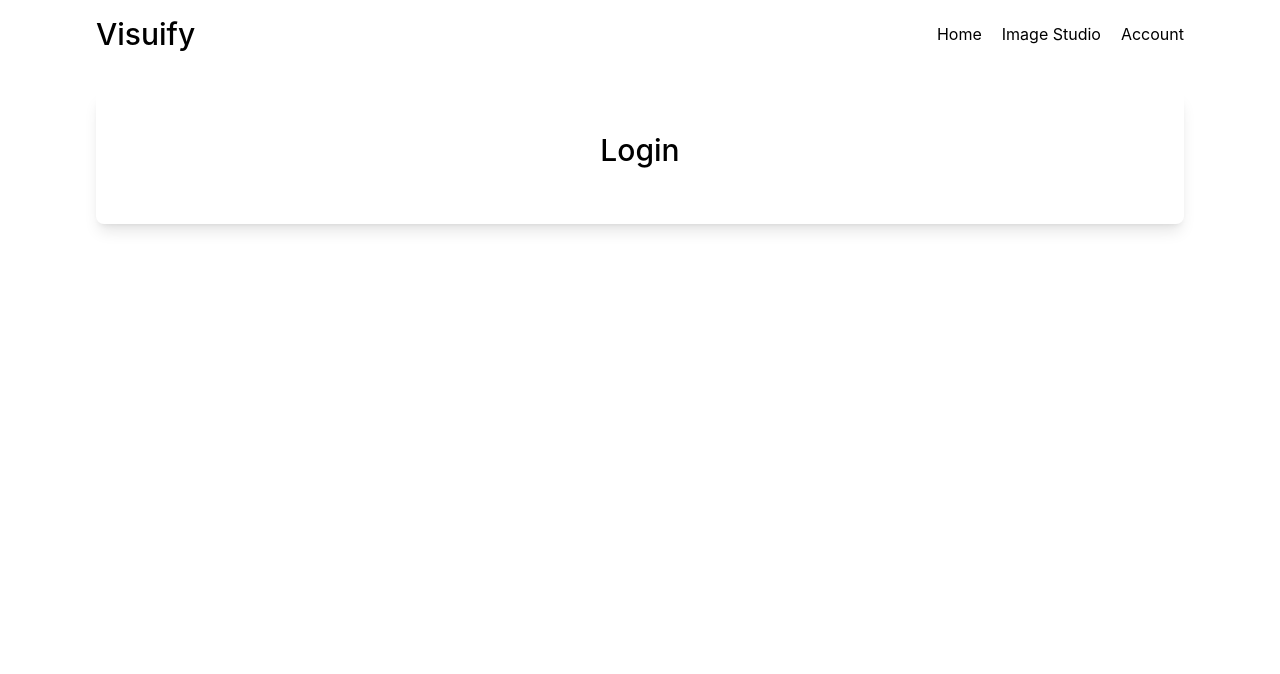
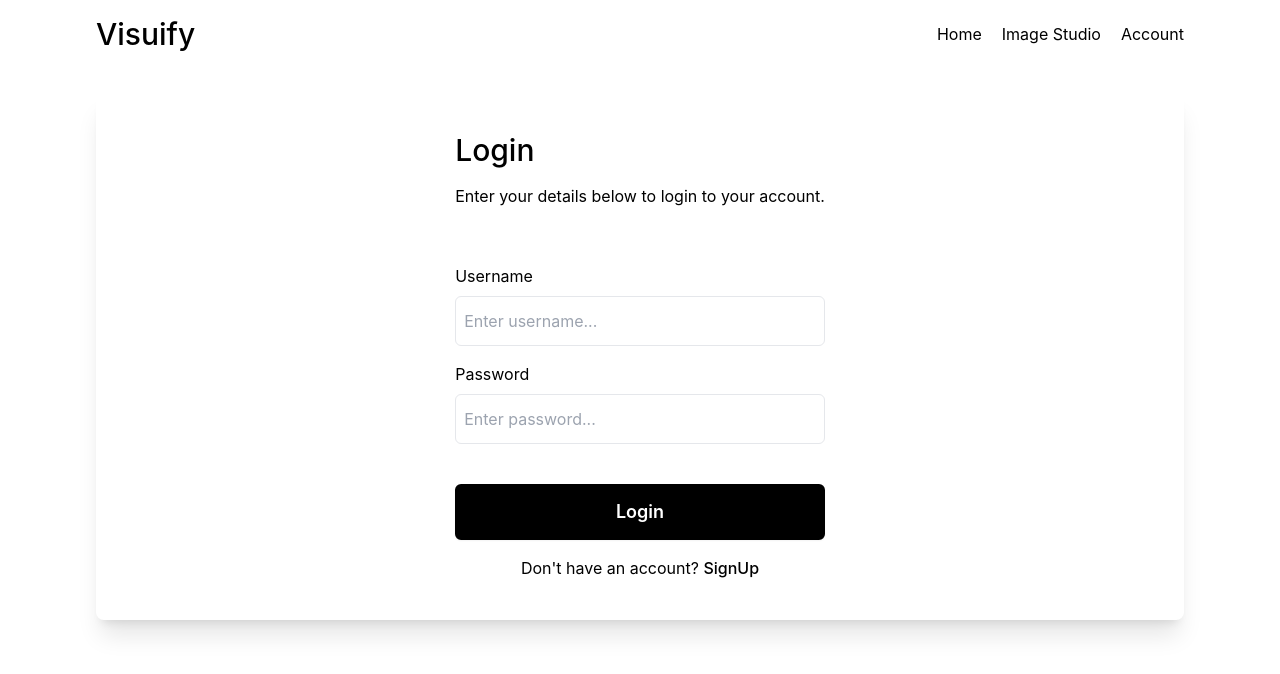
Before and after one commit to hamza2001-max/visuify, a React (Vite) app in the folder client/: page /login in a window 1280 px wide. Shown: the top 674 px of the page. Built offline with nearby package versions, Linux system fonts and the light colour scheme.

Commit message:
added logon page and a home page, the home page is not even bare minimum

```diff
--- a/client/src/App.tsx
+++ b/client/src/App.tsx
@@ -3,6 +3,7 @@ import { BrowserRouter as Router, Route, Routes } from "react-router-dom";
 import Signup from "./pages/Signup";
 import Navbar from "./components/include/Navbar";
 import Login from "./pages/Login";
+import Home from "./pages/Home";
 
 function App() {
   return (
@@ -10,7 +11,7 @@ function App() {
       <div className="container">
         <Navbar />
         <Routes>
-          <Route path="/" element={<h1>Home</h1>} />
+          <Route path="/" element={<Home />} />
           <Route path="/imagestudio" element={<ImageStudio />} />
           <Route path="/signup" element={<Signup />} />
           <Route path="/login" element={<Login />} />
--- a/client/src/pages/Login.tsx
+++ b/client/src/pages/Login.tsx
@@ -1,11 +1,48 @@
+import { Link } from "react-router-dom";
+
 const Login = () => {
   return (
-    <section className="my-10 py-10 flex justify-center xl:shadow-lg xl:rounded-lg">
+    <section className="my-10 py-10 flex justify-center xl:shadow-xl xl:rounded-lg">
       <div className="flex flex-col items-center space-y-4">
         <div className="space-y-4 mb-4">
-
           <div className="text-3xl font-medium">Login</div>
+          <p>Enter your details below to login to your account.</p>
         </div>
+        <form
+          className="flex flex-col space-y-4 w-full !mt-10"
+        >
+          <div className="flex flex-col space-y-2">
+            <label htmlFor="username" className="w-fit">
+              Username
+            </label>
+            <input
+              type="text"
+              id="username"
+              placeholder="Enter username..."
+              className="border border-1 py-3 px-2 rounded-md outline-none"
+            />
+          </div>
+          <div className="flex flex-col space-y-2">
+            <label htmlFor="password" className="w-fit">
+              Password
+            </label>
+            <div className="relative">
+              <input
+                type="password"
+                id="password"
+                placeholder="Enter password..."
+                className="border border-1 py-3 pl-2 pr-10 rounded-md outline-none w-full"
+              />
+            </div>
+          </div>
+          <button
+            type="submit"
+            className="shadow-sm !mt-10 font-semibold text-lg border-2 bg-black text-white hover:bg-white hover:text-black transition-colors duration-200 border-black px-2 py-3 rounded-md"
+          >
+            Login
+          </button>
+          <p className="text-center">Don't have an account? <Link to="/signup" className="font-medium">SignUp</Link></p>
+        </form>
       </div>
     </section>
 
```
